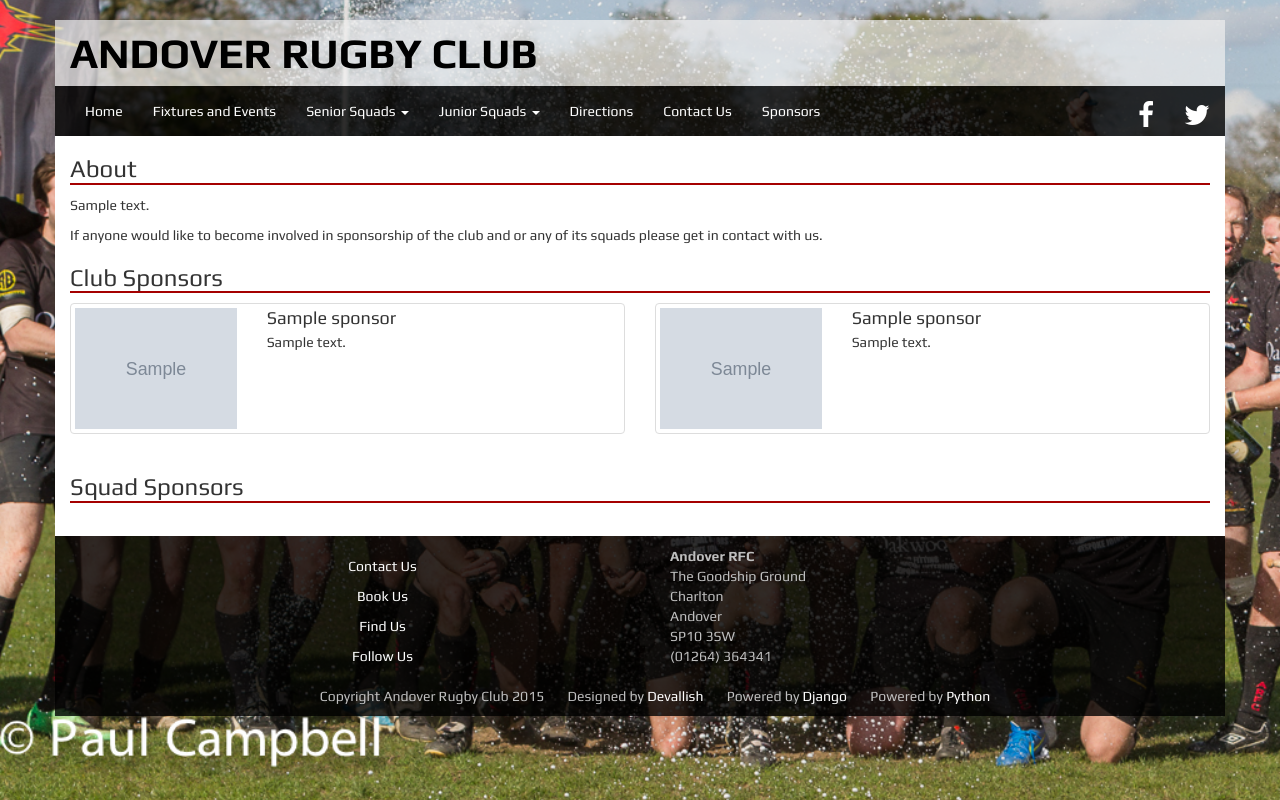
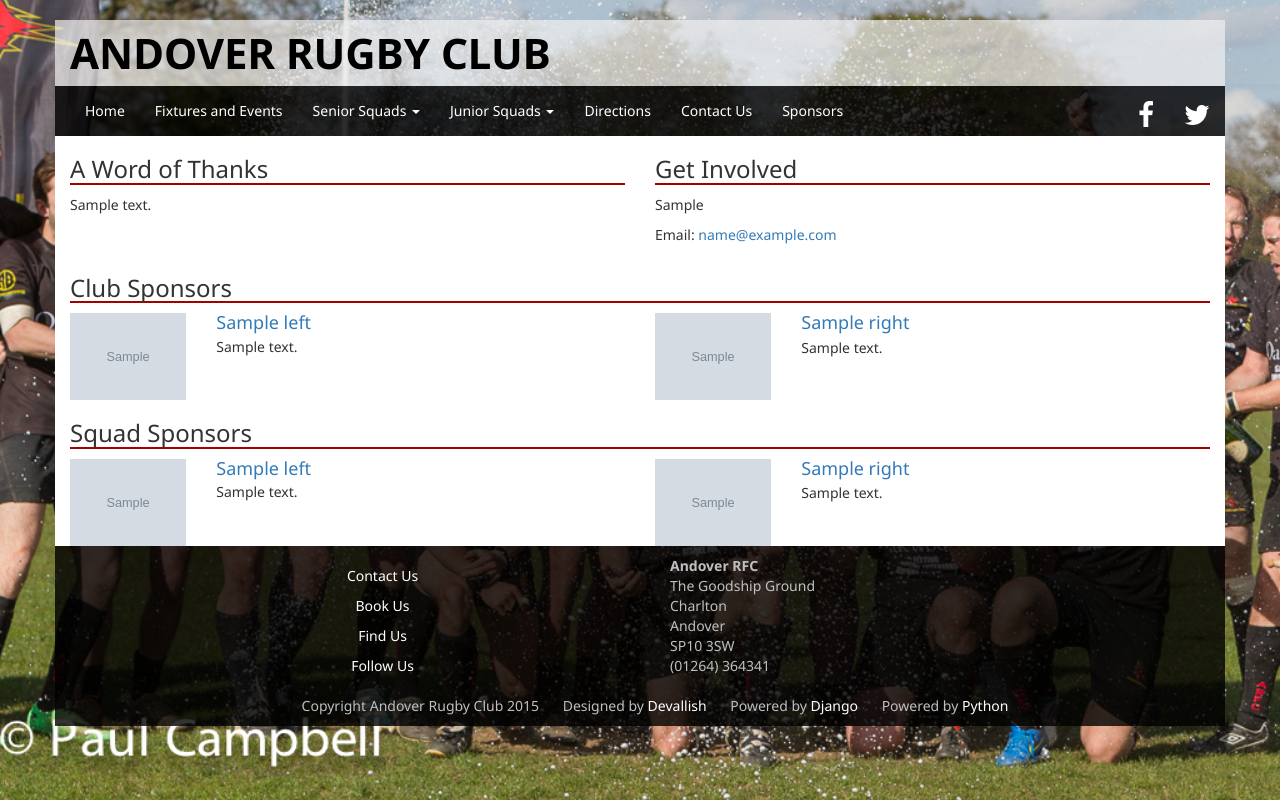
Before and after one commit to devallish/AndoverRFCWeb, a Django app: template templates/sponsor/index.html in a window 1280 px wide. Run offline with Django 3.2, Linux system fonts and the light colour scheme; tables that the repository leaves empty hold one stand-in row (values such as "Sample post"); the template is opened without the code that fills it: values that come from a table or form of the project are taken from there, most other values are stand-ins (such as "Sample title", 1, 10 or a date in 2020); grey boxes marked "Sample" are stand-in pictures; some libraries are stand-ins or nearby versions.

Commit message:
Check in before attempt to use GitHub

```diff
--- a/home/views.py
+++ b/home/views.py
@@ -6,7 +6,7 @@ from sitelevel import context_builder
 def index(request):
     home = Home.objects.all().first()
     template = loader.get_template('home/index.html')
-    context = context_builder.create_context('home', home)
+    context = context_builder.create_context(home)
     return HttpResponse(template.render(context))
 
 
--- a/sitelevel/context_builder.py
+++ b/sitelevel/context_builder.py
@@ -12,8 +12,8 @@ def get_senior_squad_menu_items():
     return senior_squad_menu_items.all()
 
 
-def create_context(model_name, model):
+def create_context(model):
     junior_menu_items = get_junior_squad_menu_items()
     senior_menu_items = get_senior_squad_menu_items()
-    context = Context({model_name: model, 'junior_menu_items': junior_menu_items, 'senior_menu_items': senior_menu_items})
+    context = Context({'model': model, 'junior_menu_items': junior_menu_items, 'senior_menu_items': senior_menu_items})
     return context
--- a/sponsor/models.py
+++ b/sponsor/models.py
@@ -14,6 +14,8 @@ class Sponsor(models.Model):
     secondary_url = models.URLField(null=True, blank=True)
     primary_phone = models.CharField(max_length=25, null=True, blank=True)
     secondary_phone = models.CharField(max_length=25, null=True, blank=True)
+    is_club_sponsor = models.BooleanField(default=False)
+    is_squad_sponsor = models.BooleanField(default=False)
     logo = models.ImageField(upload_to=create_sponsor_image_filename, null=True, blank=True)
 
     def __unicode__(self):
@@ -33,3 +35,11 @@ class SponsorshipInformation(models.Model):
 
     def __str__(self):
         return 'Sponsorship Information'
+
+
+class SponsorRow:
+    left = Sponsor
+    right = Sponsor
+
+    def __init__(self, left):
+        self.left = left
--- a/squad/views.py
+++ b/squad/views.py
@@ -12,5 +12,5 @@ def index(request):
 def details(request, squad_id):
     squad = Squad.objects.get(id=squad_id)
     template = loader.get_template('squad/details.html')
-    context = context_builder.create_context('squad', squad)
+    context = context_builder.create_context(squad)
     return HttpResponse(template.render(context))
--- a/static/css/style.css
+++ b/static/css/style.css
@@ -6,7 +6,8 @@ body{
     -o-background-size: cover;
     background-size: cover;
     /*font-family: 'Indie Flower', cursive;*/
-    font-family: 'Play', sans-serif;
+    /*font-family: 'Play', sans-serif;*/
+    font-family: 'Noto Sans', 'sans-serif';
 }
 
 /*
@@ -67,6 +68,11 @@ span.footer-link{
     border-bottom-width: 2px;
     border-bottom-color: #a50000;
     border-bottom-style: solid;
+}
+
+
+.img-container{
+    margin-bottom: 10px;
 }
 
 /*.carousel{*/
--- a/templates/_layout.html
+++ b/templates/_layout.html
@@ -10,7 +10,7 @@
         <link href="{% static "/static/css/bootstrap.min.css" %}" rel="stylesheet" type="text/css" />
         <link href="{% static "/static/css/style.css" %}" rel="stylesheet" type="text/css" />
         <link href="{% static "/static/css/font-awesome.min.css" %}" rel="stylesheet" type="text/css">
-        <link href='http://fonts.googleapis.com/css?family=Indie+Flower|Play:400,700' rel='stylesheet' type='text/css'>
+        <link href='http://fonts.googleapis.com/css?family=Noto+Sans:400,700|Indie+Flower|Play:400,700' rel='stylesheet' type='text/css'>
         <title>Andover Rugby Club - {%  block title %}{% endblock %}</title>
     </head>
     <body>
@@ -72,14 +72,14 @@
                                 </a>
                                 <ul class="dropdown-menu" role="menu">
                                     {% for menu_item in junior_menu_items.all %}
-                                        <li><a href="squads/{{ menu_item.squad.id }}">{{ menu_item.display_name }}</a></li>
+                                        <li><a href="/squads/{{ menu_item.squad.id }}">{{ menu_item.display_name }}</a></li>
                                     {% endfor %}
                                 </ul>
                             </li>
 
                             <li><a href="#">Directions</a></li>
                             <li><a href="#">Contact Us</a></li>
-                            <li><a href="sponsors">Sponsors</a></li>
+                            <li><a href="/sponsors">Sponsors</a></li>
                         </ul>
 
                         <ul class="nav navbar-nav navbar-right">
--- a/templates/sponsor/index.html
+++ b/templates/sponsor/index.html
@@ -6,109 +6,133 @@
 
 {% block main_content %}
 
-    <h3 class="title-underline">About</h3>
-    <p>{{ sponsorship.about }}</p>
-    <p>If anyone would like to become involved in sponsorship of the club and or any of its squads please get in contact with us.
-    </p>
+    <div class="row">
+
+        <div class="col-md-6">
+            <h3 class="title-underline">A Word of Thanks</h3>
+            <p>{{ model.sponsorship.about | safe }}</p>
+        </div>
+        <div class="col-md-6">
+            <h3 class="title-underline">Get Involved</h3>
+            <p>{{ model.sponsorship.how_to | safe }}</p>
+            <p>Email: <a href="mailto:{{ model.sponsorship.email }}">{{ model.sponsorship.email }}</a></p>
+        </div>
+
+    </div>
 
     <h3 class="title-underline">Club Sponsors</h3>
 
+    {% for sponsor_row in model.club_sponsors %}
         <div class="row">
+            <div class="col-md-6">
+                {% if sponsor_row.left.id %}
+                    <div class="row">
+                        <div class="col-xs-3">
+                            <a href="{{ sponsor_row.left.primary_url }}">
+                                {% if sponsor_row.left.logo %}
+                                    <img class="img-responsive"
+                                         src="{{ sponsor_row.left.logo.url }}"
+                                         alt="sponsors logo"/>
+                                {% endif %}
+                            </a>
 
-        <div class="col-md-6">
-            <div class="thumbnail">
-                <div class="row">
-                    <div class="col-xs-4">
-                        <a class="thumbnail-sponsors" href="{{ sponsors.primary_url }}">
-                        {% if sponsors.logo %}
-                            <img class="img-responsive"
-                                 src="{{ sponsors.logo.url }}"
-                                 alt="sponsors logo"/>
-                        {% else %}
+                        </div>
 
-                        {%  endif %}
+                        <div class="col-xs-9">
+                            <a href="{{ sponsor_row.left.primary_url }}">
+                                <h4 class="list-group-item-heading">{{ sponsor_row.left.name }}</h4>
                             </a>
-                    </div>
-                    <div class="col-xs-8">
-                        <h4 class="list-group-item-heading">{{ sponsors.name }}</h4>
-                        <p class="list-group-item-text">{{ sponsors.summary | safe }}</p>
-                    </div>
-                </div>
+                            <p class="list-group-item-text">{{ sponsor_row.left.summary | safe }}</p>
                         </div>
                     </div>
 
+                {% endif %}
+            </div>
             <div class="col-md-6">
-            <div class="thumbnail">
+
+                {% if sponsor_row.right.id %}
+
                     <div class="row">
-                    <div class="col-xs-4">
-                        <a class="thumbnail-sponsors" href="{{ sponsors.primary_url }}">
-                        {% if sponsors.logo %}
+                        <div class="col-xs-3">
+                            <a href="{{ sponsor_row.right.primary_url }}">
+                                {% if sponsor_row.right.logo %}
                                     <img class="img-responsive"
-                                 src="{{ sponsors.logo.url }}"
+                                         src="{{ sponsor_row.right.logo.url }}"
                                          alt="sponsors logo"/>
-                        {% else %}
+                                {% endif %}
+                            </a>
 
-                        {%  endif %}
+                        </div>
+
+                        <div class="col-xs-9">
+                            <a href="{{ sponsor_row.right.primary_url }}">
+                                <h4 class="media-heading">{{ sponsor_row.right.name }}</h4>
                             </a>
-                    </div>
-                    <div class="col-xs-8">
-                        <h4 class="list-group-item-heading">{{ sponsors.name }}</h4>
-                        <p class="list-group-item-text">{{ sponsors.summary | safe }}</p>
+                            <p>{{ sponsor_row.right.summary | safe }}</p>
                         </div>
                     </div>
+                {% endif %}
             </div>
         </div>
 
 
-    </div>
+    {% endfor %}
 
-
-
-
-
-
-
-
-    <table class="table table-sponsors">
-        <tbody>
-            {% for sponsor in sponsors.all %}
-                <td class="table-cell-sponsors">
-
-                    <a class="thumbnail thumbnail-sponsors" href="{{ sponsor.primary_url }}" class="list-group-item clearfix">
-                        {% if sponsor.logo %}
-                            <img class="img-responsive"
-                                 src="{{ sponsor.logo.url }}"
-                                 alt="sponsors logo"/>
-                        {% else %}
-                            <h4 class="list-group-item-heading">{{ sponsor.name }}</h4>
-                            <p class="list-group-item-text">{{ sponsor.summary | safe }}</p>
-                        {%  endif %}
-                    </a>
-                </td>
-            {% endfor %}
-        </tbody>
-    </table>
 
     <h3 class="title-underline">Squad Sponsors</h3>
 
-    <table class="table table-sponsors">
-        <tbody>
-            {% for sponsor in sponsors.all %}
-                <td class="table-cell-sponsors">
+    {% for sponsor_row in model.squad_sponsors %}
+        <div class="row">
+            <div class="col-md-6">
+                {% if sponsor_row.left.id %}
+                    <div class="row">
+                        <div class="col-xs-3">
+                            <a href="{{ sponsor_row.left.primary_url }}">
+                                {% if sponsor_row.left.logo %}
+                                    <img class="img-responsive"
+                                         src="{{ sponsor_row.left.logo.url }}"
+                                         alt="sponsors logo"/>
+                                {% endif %}
+                            </a>
 
-                    <a class="thumbnail thumbnail-sponsors" href="{{ sponsor.primary_url }}" class="list-group-item clearfix">
-                        {% if sponsor.logo %}
+                        </div>
+
+                        <div class="col-xs-9">
+                            <a href="{{ sponsor_row.left.primary_url }}">
+                                <h4 class="list-group-item-heading">{{ sponsor_row.left.name }}</h4>
+                            </a>
+                            <p class="list-group-item-text">{{ sponsor_row.left.summary | safe }}</p>
+                        </div>
+                    </div>
+
+                {% endif %}
+            </div>
+            <div class="col-md-6">
+
+                {% if sponsor_row.right.id %}
+
+                    <div class="row">
+                        <div class="col-xs-3">
+                            <a href="{{ sponsor_row.right.primary_url }}">
+                                {% if sponsor_row.right.logo %}
                                     <img class="img-responsive"
-                                 src="{{ sponsor.logo.url }}"
+                                         src="{{ sponsor_row.right.logo.url }}"
                                          alt="sponsors logo"/>
-                        {% else %}
-                            <h4 class="list-group-item-heading">{{ sponsor.name }}</h4>
-                            <p class="list-group-item-text">{{ sponsor.summary | safe }}</p>
-                        {%  endif %}
+                                {% endif %}
                             </a>
-                </td>
+
+                        </div>
+
+                        <div class="col-xs-9">
+                            <a href="{{ sponsor_row.right.primary_url }}">
+                                <h4 class="media-heading">{{ sponsor_row.right.name }}</h4>
+                            </a>
+                            <p>{{ sponsor_row.right.summary | safe }}</p>
+                        </div>
+                    </div>
+                {% endif %}
+            </div>
+        </div>
     {% endfor %}
-        </tbody>
-    </table>
 
 {% endblock %}
```
Also changed, not shown: news/models.py (+7 -0 lines), sponsor/views.py (+31 -3 lines), templates/home/index.html (+24 -15 lines), templates/news/details.html (+8 -6 lines), templates/squad/details.html (+13 -11 lines), 1 other file. Lines whose indentation alone changed are shown as unchanged.
